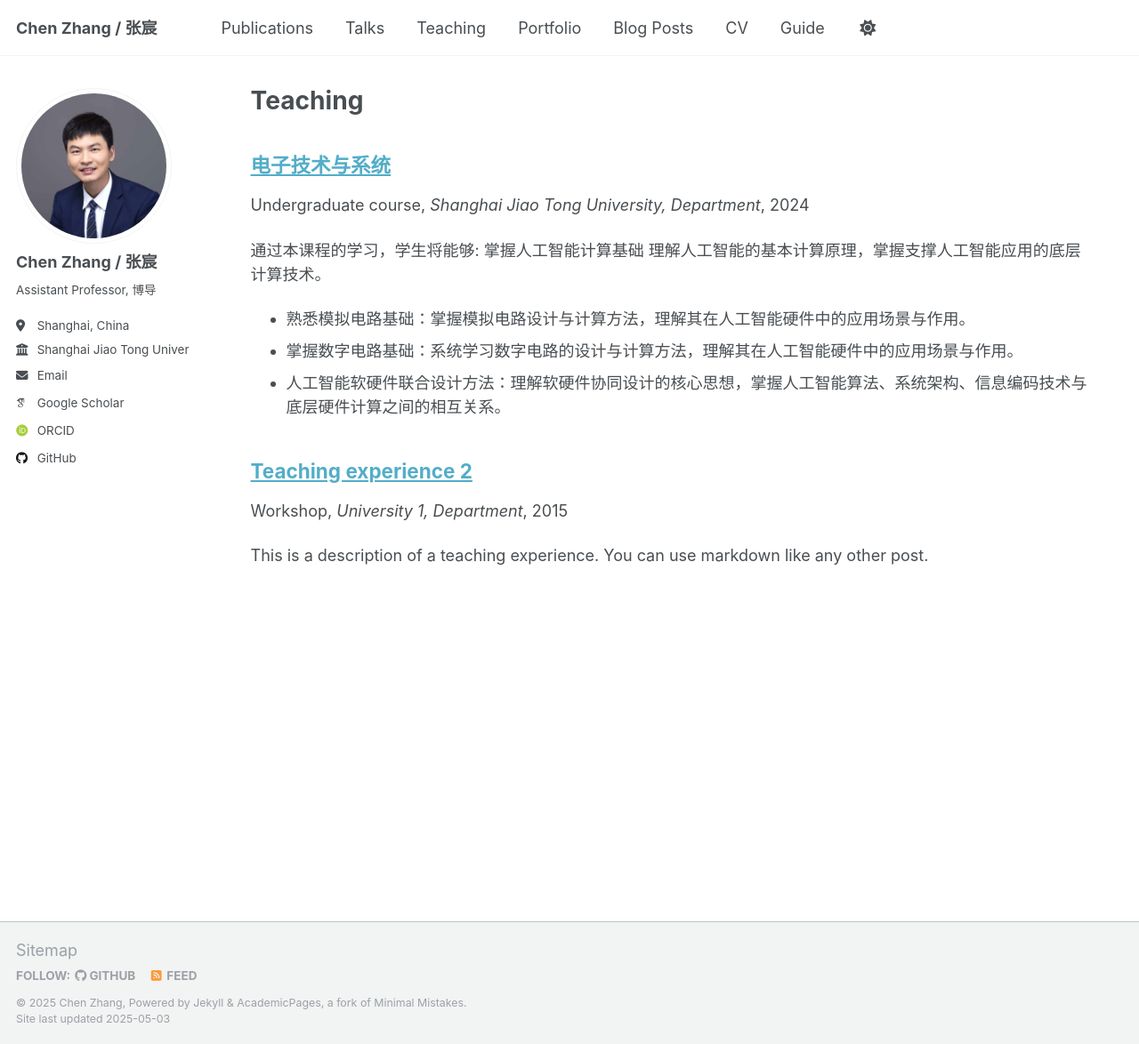
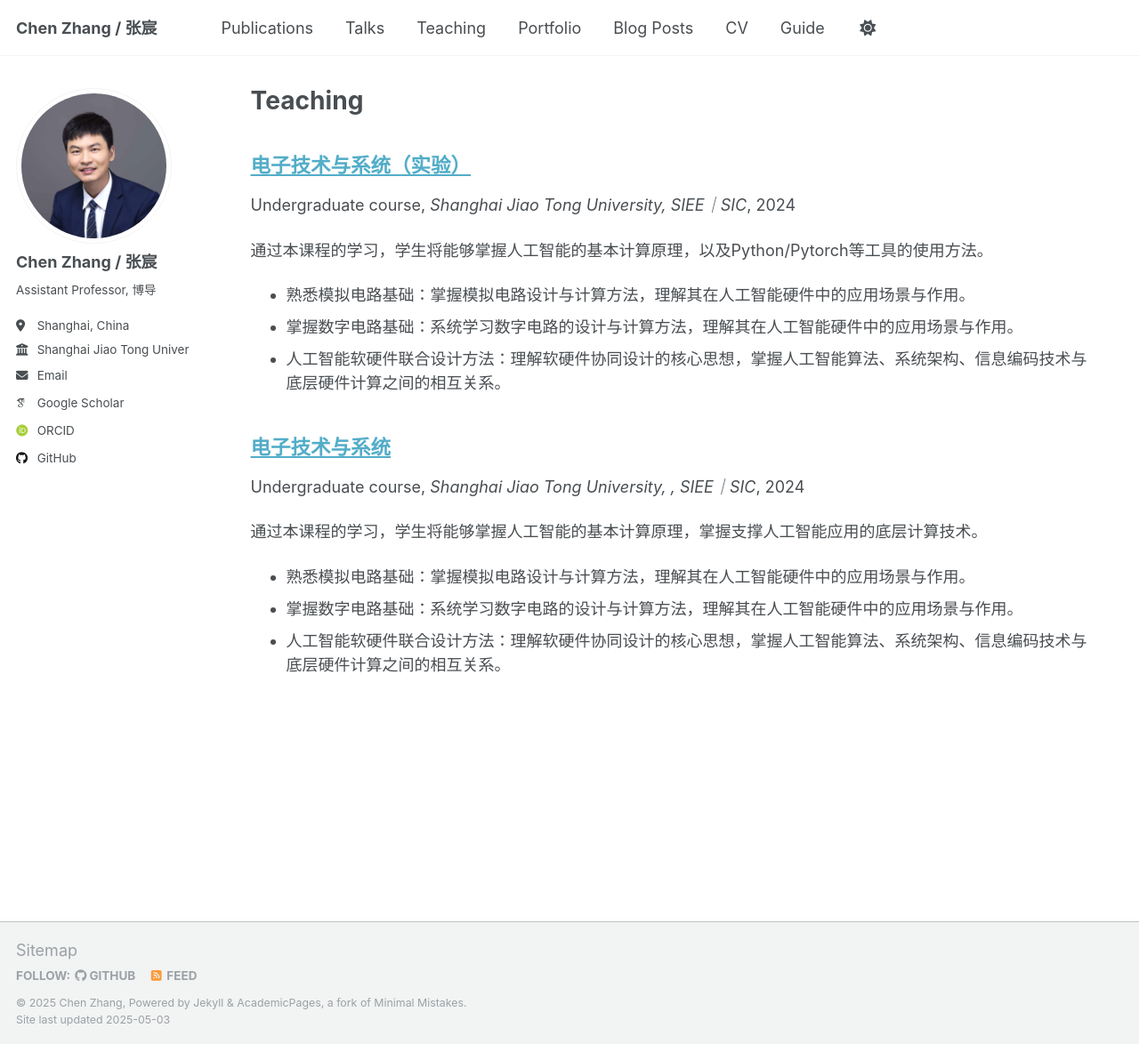
Before and after one commit to chenzhangsjtu/chenzhangsjtu.github.io, a Jekyll site: the page built from _pages/teaching.html, in a window 1280 px wide and 1174 px high. Shown: the whole window at 89% size. Built offline with Jekyll 4.4.1, drawn with Linux system fonts in a browser that asks for light colours; some web fonts are replaced.

Commit message:
update course

```diff
--- a/_teaching/2015-spring-teaching-2.md
+++ /dev/null
@@ -1,20 +0,0 @@
----
-title: "Teaching experience 2"
-collection: teaching
-type: "Workshop"
-permalink: /teaching/2015-spring-teaching-1
-venue: "University 1, Department"
-date: 2015-01-01
-location: "City, Country"
----
-
-This is a description of a teaching experience. You can use markdown like any other post.
-
-Heading 1
-======
-
-Heading 2
-======
-
-Heading 3
-======
--- a/_teaching/2014-spring-teaching-1.md
+++ b/_teaching/EST1601.md
@@ -2,13 +2,13 @@
 title: "电子技术与系统"
 collection: teaching
 type: "Undergraduate course"
-permalink: /teaching/ElectronicTechAndSys
-venue: "Shanghai Jiao Tong University, Department"
+permalink: /teaching/EST1601
+venue: "Shanghai Jiao Tong University, , SIEE｜SIC"
 date: 2024-03-17
 location: "Shanghai, China"
 ---
 
-通过本课程的学习，学生将能够: 掌握人工智能计算基础 理解人工智能的基本计算原理，掌握支撑人工智能应用的底层计算技术。
+通过本课程的学习，学生将能够掌握人工智能的基本计算原理，掌握支撑人工智能应用的底层计算技术。
 - 熟悉模拟电路基础：掌握模拟电路设计与计算方法，理解其在人工智能硬件中的应用场景与作用。
 - 掌握数字电路基础：系统学习数字电路的设计与计算方法，理解其在人工智能硬件中的应用场景与作用。
 - 人工智能软硬件联合设计方法：理解软硬件协同设计的核心思想，掌握人工智能算法、系统架构、信息编码技术与底层硬件计算之间的相互关系。
@@ -21,6 +21,7 @@ location: "Shanghai, China"
 
 2024-2025 Spring
 ======
+授课对象：2024 人工智能(卓越人才试点班）
 课程代码：EST1601
 上课时间：周一，3-4节；周三（仅单周），1-2节
 教室位置：上院105
--- /dev/null
+++ b/_teaching/EST1602.md
@@ -0,0 +1,29 @@
+---
+title: "电子技术与系统（实验）"
+collection: teaching
+type: "Undergraduate course"
+permalink: /teaching/EST1602
+venue: "Shanghai Jiao Tong University, SIEE｜SIC"
+date: 2024-03-17
+location: "Shanghai, China"
+---
+
+通过本课程的学习，学生将能够掌握人工智能的基本计算原理，以及Python/Pytorch等工具的使用方法。
+- 熟悉模拟电路基础：掌握模拟电路设计与计算方法，理解其在人工智能硬件中的应用场景与作用。
+- 掌握数字电路基础：系统学习数字电路的设计与计算方法，理解其在人工智能硬件中的应用场景与作用。
+- 人工智能软硬件联合设计方法：理解软硬件协同设计的核心思想，掌握人工智能算法、系统架构、信息编码技术与底层硬件计算之间的相互关系。
+
+> 此课程是电子技术与系统(人工智能专业入门课程)的实验课程，为后续人工智能电路与系统相关课程的学习打下坚实的基
+础。主要教学内容围绕着人工智能的基本计算原理，对数字电路设计与计算方法、模拟电路设计与计算方法、低精度量化与
+信息编码、软硬件联合设计等内容进行上机实验。通过本课程的学习，能够完整掌握硬件计算技术以及其对人工智能芯片的
+支撑作用，充分了解人工智能算法、系统架构与底层硬件计算之间的关系。
+
+> This course is an experimental course of Electronic Technology and Systems (an introductory course for the artificial intelligence major), laying a solid foundation for the subsequent study of artificial intelligence circuit and system-related courses. The main teaching content revolves around the basic computing principles of artificial intelligence and conducts computer experiments on digital circuit design and computing methods, analog circuit design and computing methods, low-precision quantization and information coding, and software-hardware co-design. Through the study of this course, you can fully master hardware computing technology and its supporting role for artificial intelligence chips, and fully understand the relationship between artificial intelligence algorithms, system architectures, and underlying hardware computing.
+
+2024-2025 Spring
+======
+授课对象：2024 人工智能(卓越人才试点班）
+课程代码：EST1602
+上课时间：周二，11-13节；
+教室位置：东上院312
+课程网站：[Link](https://oc.sjtu.edu.cn/courses/75901)
```
